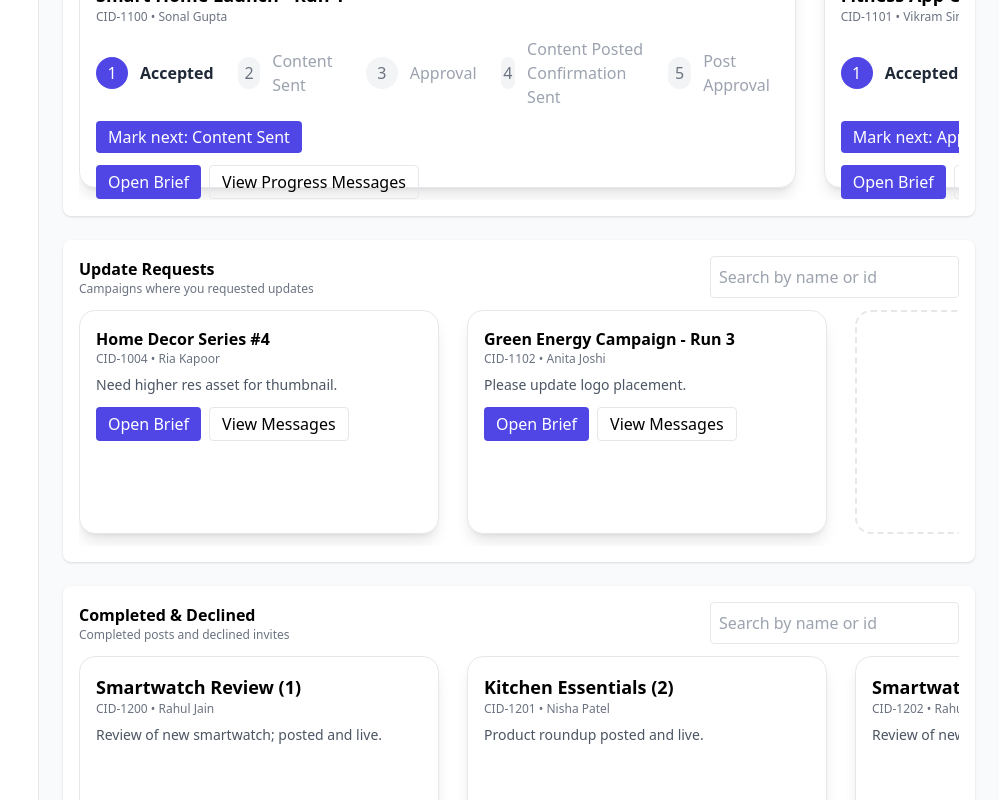
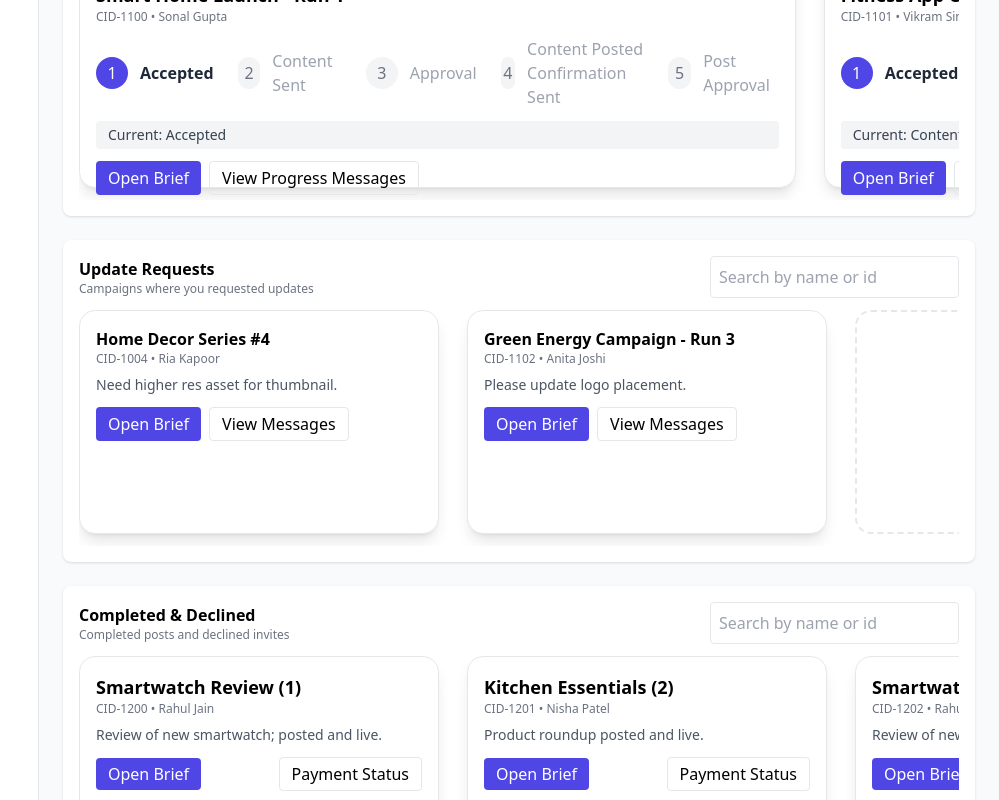
Before and after one commit to shubhabsharmazs/Creator-Portal-Network, a React (Vite) app: page / in a window 1280 px wide. Shown: the part 640-1440 px from the top of the page, without its empty margins (281-1280 px from the left). Built offline with nearby package versions, Linux system fonts and the light colour scheme.

Commit message:
Sandbox snapshot commit

```diff
--- a/src/App.tsx
+++ b/src/App.tsx
@@ -496,7 +496,7 @@ const CampaignCard: React.FC<{
 const ProgressTracker: React.FC<{
   stage?: CampaignStage;
   onAdvance: (next: CampaignStage) => void;
-}> = ({ stage, onAdvance }) => {
+}> = ({ stage }) => {
   const stages: CampaignStage[] = [
     "Accepted",
     "Content Sent",
@@ -512,36 +512,22 @@ const ProgressTracker: React.FC<{
           <div key={s} className="flex items-center gap-3">
             <div
               className={`w-8 h-8 flex items-center justify-center rounded-full ${
-                i <= idx
-                  ? "bg-indigo-600 text-white"
-                  : "bg-gray-100 text-gray-500"
+                i <= idx ? "bg-indigo-600 text-white" : "bg-gray-100 text-gray-500"
               }`}
             >
               {i + 1}
             </div>
-            <div
-              className={`${
-                i <= idx ? "font-semibold text-gray-800" : "text-gray-400"
-              }`}
-            >
+            <div className={`${i <= idx ? "font-semibold text-gray-800" : "text-gray-400"}`}>
               {s}
             </div>
           </div>
         ))}
       </div>
       <div className="mt-3">
-        {idx < stages.length - 1 ? (
-          <button
-            onClick={() => onAdvance(stages[idx + 1])}
-            className="px-3 py-1 bg-indigo-600 text-white rounded"
-          >
-            Mark next: {stages[idx + 1]}
-          </button>
-        ) : (
-          <div className="px-3 py-1 bg-green-100 text-green-800 rounded">
-            Completed (Post Approval)
-          </div>
-        )}
+        {/* Progress is display-only in creator view (no manual advance) */}
+        <div className="px-3 py-1 bg-gray-100 text-gray-700 rounded text-sm">
+          Current: {stage ?? "Invite"}
+        </div>
       </div>
     </div>
   );
@@ -1067,10 +1053,7 @@ const socialsExample = {
 };
 
 /* Communications module (unchanged) */
-const CommunicationsModule: React.FC<{
-  campaigns: Campaign[];
-  openBrief: (c: Campaign) => void;
-}> = ({ campaigns, openBrief }) => {
+const CommunicationsModule: React.FC<{ campaigns: Campaign[]; openBrief: (c: Campaign) => void; activeChatCampaignId?: string | null }> = ({ campaigns, openBrief, activeChatCampaignId }) => {
   // Keep simple but consistent with earlier implementation; left unchanged in behavior
   return (
     <div className="space-y-4">
@@ -1100,7 +1083,20 @@ const CommunicationsModule: React.FC<{
           <div className="md:flex-1">
             <div className="font-semibold">Messages</div>
             <div className="mt-3 p-4 bg-gray-50 rounded h-64 overflow-auto">
-              Select a campaign to view chat (demo unchanged).
+              {activeChatCampaignId ? (
+                (() => {
+                  const c = campaigns.find(x => x.id === activeChatCampaignId);
+                  return c ? (
+                    <div>
+                      <div className="font-semibold">Chat — {c.name}</div>
+                      <div className="text-xs text-gray-500">Only enabled for accepted/ongoing campaigns.</div>
+                      <div className="mt-3 text-sm text-gray-600">This is a demo chat window for <b>{c.id}</b>. Messages would appear here.</div>
+                    </div>
+                  ) : <div className="text-sm text-gray-500">Selected campaign not found.</div>;
+                })()
+              ) : (
+                <div className="text-sm text-gray-500">Select a campaign to view chat (demo unchanged).</div>
+              )}
             </div>
           </div>
         </div>
@@ -1113,6 +1109,23 @@ const CommunicationsModule: React.FC<{
    Main App
 ----------------------------*/
 export default function App() {
+
+  // --- Added state: active chat and payment modal campaign (injected by assistant)
+  const [activeChatCampaignId, setActiveChatCampaignId] = useState<string | null>(null);
+  const [paymentModalCampaign, setPaymentModalCampaign] = useState<Campaign | null>(null);
+
+  // Open chat handler: navigate to Communication and set active chat campaign id
+  const openChat = (campaignId: string) => {
+    setSelectedModule("Communication");
+    setActiveChatCampaignId(campaignId);
+  };
+
+  // Handle payment status click: navigate to Payments and open payment modal for campaign
+  const handlePaymentStatusClick = (campaign: Campaign) => {
+    setSelectedModule("Payments");
+    setPaymentModalCampaign(campaign);
+  };
+
   const [role, setRole] = useState<Role>("Creator");
 
   const modules = [
@@ -1797,11 +1810,27 @@ export default function App() {
             )}
             {completedFiltered.map((c) => (
               <div key={c.id} className="inline-block mr-3">
-                <CampaignCard
-                  c={c}
-                  onOpenBrief={openBriefModal}
-                  onViewProgress={() => alert(`View final status for ${c.id}`)}
-                />
+                <div className={`${cardMinWidth} ${cardHeight} bg-white rounded-2xl p-4 shadow-lg border`}>
+                  <div>
+                    <div className="font-semibold text-lg">{c.name}</div>
+                    <div className="text-xs text-gray-500">{c.id} • {c.poc}</div>
+                    <div className="mt-2 text-sm text-gray-600 line-clamp-3">{c.brief}</div>
+                  </div>
+                  <div className="mt-3 flex gap-2 justify-between items-center">
+                    <button
+                      onClick={() => openBriefModal(c)}
+                      className="px-3 py-1 bg-indigo-600 text-white rounded"
+                    >
+                      Open Brief
+                    </button>
+                    <button
+                      onClick={() => handlePaymentStatusClick(c)}
+                      className="px-3 py-1 border rounded"
+                    >
+                      Payment Status
+                    </button>
+                  </div>
+                </div>
               </div>
             ))}
             {Array.from({
@@ -1822,7 +1851,7 @@ export default function App() {
   };
 
   /* Render Payments module */
-  const PaymentsModule = () => (
+  const PaymentsModule = ({ campaignToShow, clearCampaignToShow }: { campaignToShow?: Campaign | null; clearCampaignToShow?: () => void }) => (
     <div className="space-y-6">
       <h2 className="text-lg font-semibold">Payments</h2>
 
@@ -1888,10 +1917,37 @@ export default function App() {
         <h4 className="font-semibold mb-3">Tickets</h4>
         <TicketsView tickets={tickets} onAddMessage={addMessageToTicket} />
       </div>
+
+      {/* Payment Details Modal - opens when campaignToShow is provided */}
+      <Modal
+        open={!!campaignToShow}
+        onClose={() => {
+          if (clearCampaignToShow) clearCampaignToShow();
+        }}
+        title="Payment Details"
+      >
+        {campaignToShow && (
+          <div className="space-y-3 text-sm text-gray-700">
+            <div><b>Campaign:</b> {campaignToShow.name}</div>
+            <div><b>ID:</b> {campaignToShow.id}</div>
+            <div><b>Amount:</b> {campaignToShow.amount ?? "₹ —"}</div>
+            <div><b>Status:</b> {campaignToShow.paymentStatus ?? "Under Process"}</div>
+            <div><b>Transaction ID:</b> TXN-{campaignToShow.id.slice(-4)}-XYZ</div>
+            <div><b>Mode:</b> Bank Transfer</div>
+            <div><b>Invoice Date:</b> {new Date(Date.now() - 86400000 * 2).toLocaleDateString()}</div>
+            <div><b>Expected Date:</b> {new Date(Date.now() + 86400000 * 5).toLocaleDateString()}</div>
+
+            <div className="pt-3 flex justify-end gap-3">
+              <button onClick={() => alert("Invoice download started (demo)")} className="px-3 py-1 bg-indigo-500 text-white rounded">Download Invoice</button>
+              <button onClick={() => { raiseTicket(campaignToShow.id); alert("Ticket raised (demo)") }} className="px-3 py-1 border rounded">Raise Ticket</button>
+            </div>
+
+            <div className="pt-3 text-center text-gray-500 italic">Thank you for your collaboration. Payment is being processed as per schedule.</div>
+          </div>
+        )}
+      </Modal>
     </div>
-  );
-
-  /* Creator Directory module render */
+  );/* Creator Directory module render */
   const CreatorDirectoryModule = () => (
     <CreatorDirectory
       profile={profile}
@@ -1921,12 +1977,13 @@ export default function App() {
           <CommunicationsModule
             campaigns={campaigns}
             openBrief={openBriefModal}
+            activeChatCampaignId={activeChatCampaignId}
           />
         );
       case "Campaigns & Contracts":
         return renderCampaignsModule();
       case "Payments":
-        return <PaymentsModule />;
+        return <PaymentsModule campaignToShow={paymentModalCampaign} clearCampaignToShow={() => setPaymentModalCampaign(null)} />;
       case "Performance":
         return <PerformanceModule />;
       default:
```
